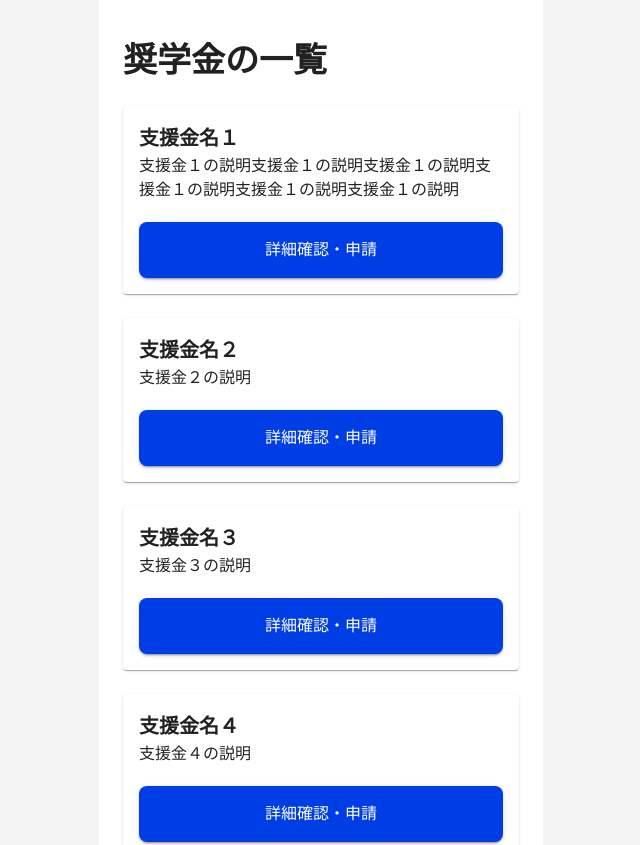
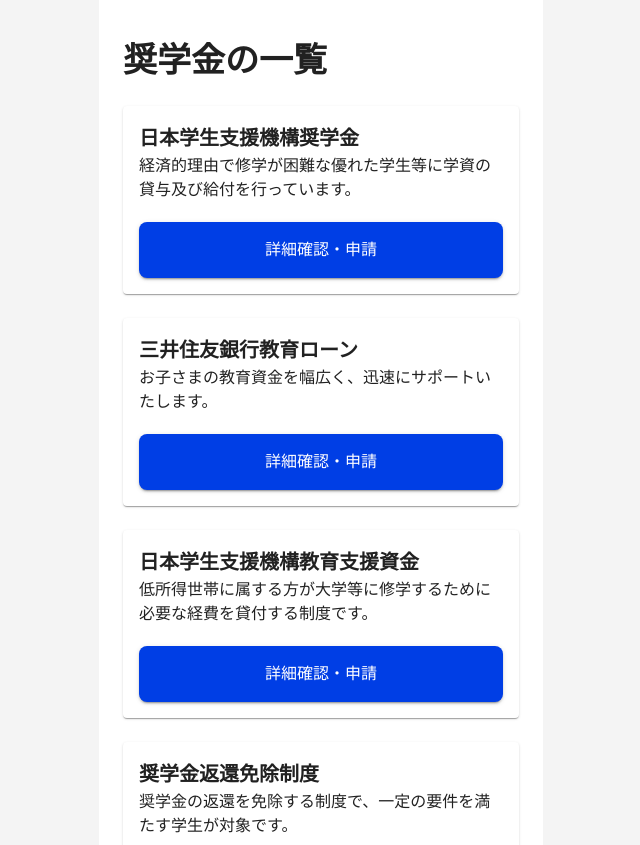
Before and after one commit to STECH-for-My-Shienkin-Navi/My-Shienkin-Navi, a React (Vite) app: page /SupportList in a window 1280 px wide. Shown: the top 845 px of the page, without its empty margins (319-959 px from the left). Built offline with nearby package versions, Linux system fonts and the light colour scheme.

Commit message:
fix: 支援金一覧ページの表示内容を修正

```diff
--- a/src/components/pages/SupportListPage.tsx
+++ b/src/components/pages/SupportListPage.tsx
@@ -4,6 +4,7 @@
 import { CommonCard } from '../common/CommonCard';
 import { useNavigate } from 'react-router-dom';
 import { Stack, Typography, IconButton, } from '@mui/material';
+import { supportMoneyList } from '../../data/supportMoneyList';
 import NavigateBeforeIcon from '@mui/icons-material/NavigateBefore';
 import FirstPageIcon from '@mui/icons-material/FirstPage';
 import NavigateNextIcon from '@mui/icons-material/NavigateNext';
@@ -12,37 +13,13 @@
 export const SupportListPage: FC = () => {
   const navigate = useNavigate();
 
-  // デモの支援金一覧
-  const navList = [
-    {
-      'title': '支援金名１',
-      'description': '支援金１の説明支援金１の説明支援金１の説明支援金１の説明支援金１の説明支援金１の説明',
-      'link': '/SupportDetail'
-    },
-    {
-      'title': '支援金名２',
-      'description': '支援金２の説明',
-      'link': '/SupportDetail'
-    },
-    {
-      'title': '支援金名３',
-      'description': '支援金３の説明',
-      'link': '/SupportDetail'
-    },
-    {
-      'title': '支援金名４',
-      'description': '支援金４の説明',
-      'link': '/SupportDetail'
-    },
-  ]
-
   return (
     <MainLayout title="奨学金の一覧">
       <Stack sx={{width: '100%'}} spacing={3}>
-        {navList.map((item) => {
+        {supportMoneyList.map((item) => {
           return (
-            <CommonCard title={item.title} onClick={() => navigate(item.link)}>
-              <Typography variant="body1" sx={{marginBottom: '20px'}}>{item.description}</Typography>
+            <CommonCard title={item.title} onClick={() => navigate(item.path)}>
+              <Typography variant="body1" sx={{marginBottom: '20px'}}>{item.contents}</Typography>
               <CommonButton
                 children="詳細確認・申請"
                 onClick={() => {
```
